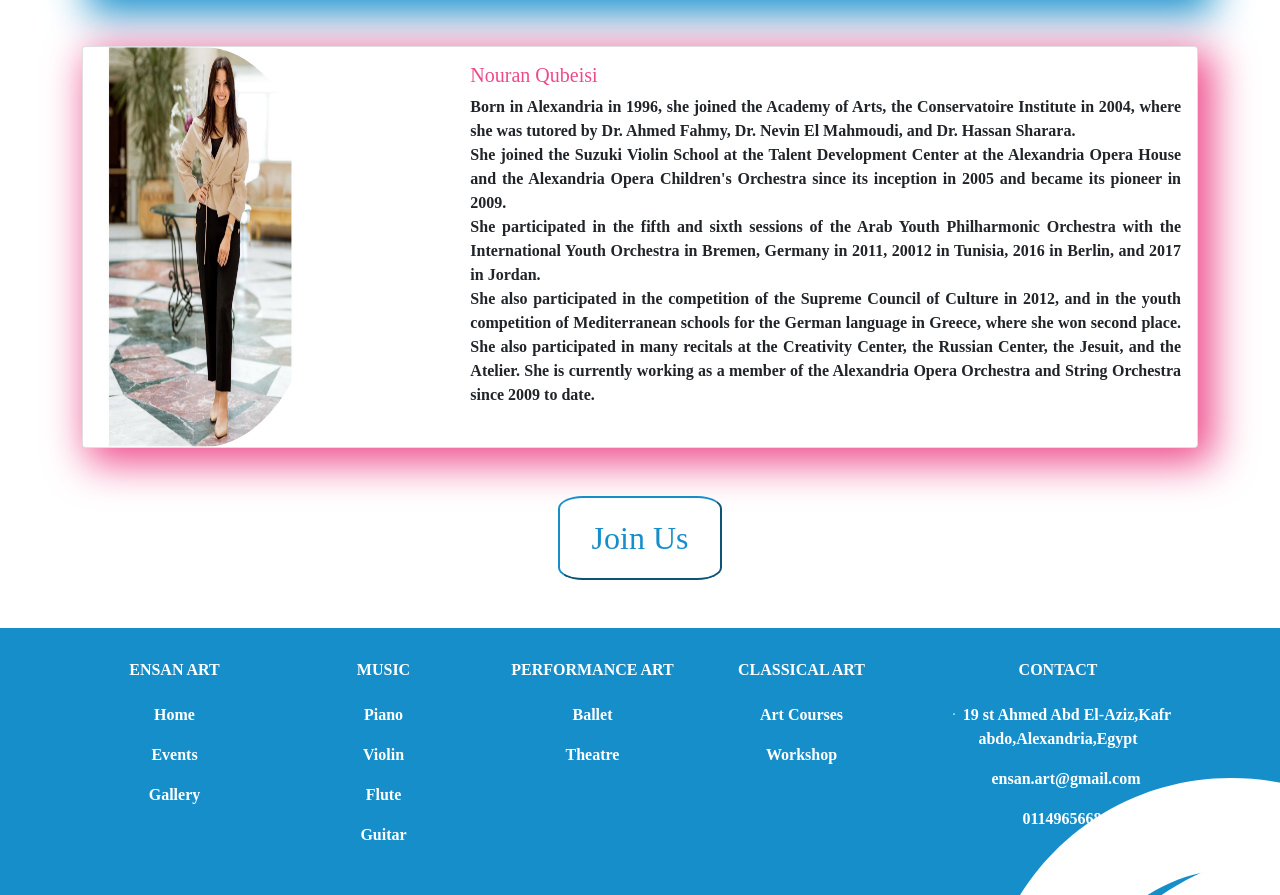
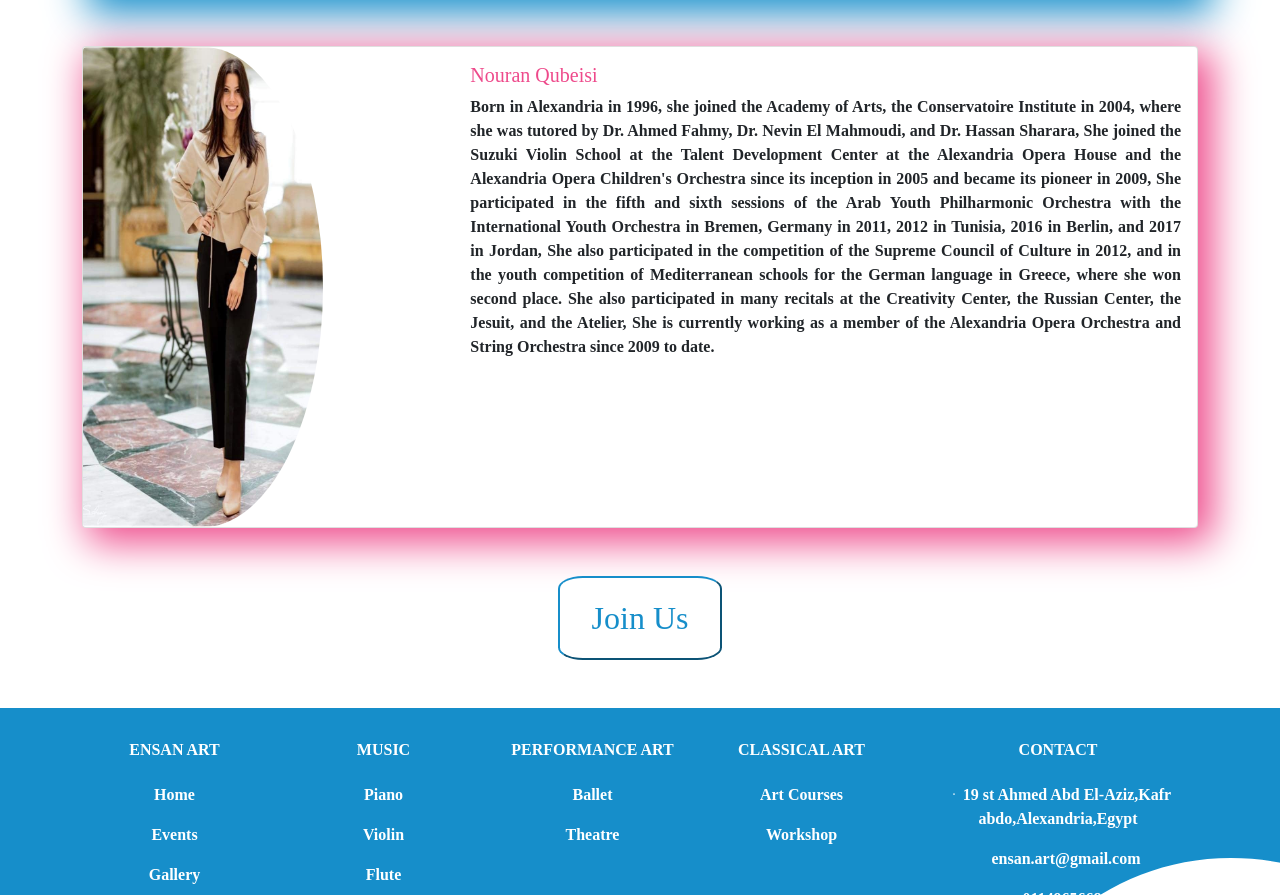
Before and after one commit to sandra-girgis/GP-front, a React (Create React App) app in the folder frontend/: page /violin in a window 1280 px wide. Shown: the part 2637-3532 px from the top of the page. Built offline with nearby package versions, Linux system fonts and the light colour scheme; a web font is replaced by a local one.

Commit message:
change in pages

```diff
--- a/frontend/src/Pages/Ballet.js
+++ b/frontend/src/Pages/Ballet.js
@@ -120,7 +120,7 @@ export const Ballet = () => {
             <div className="col-md-4">
               <img
                 src={img1}
-                className="img-fluid rounded-start rounded-circle flute"
+                className="img-fluid rounded-start rounded-circle flut"
                 style={{ width: "15rem" }}
                 alt="instractors"
               />
--- a/frontend/src/Pages/Violin.js
+++ b/frontend/src/Pages/Violin.js
@@ -198,7 +198,7 @@ export const Violin = () => {
             <div className="col-md-4">
               <img
                 src={img11}
-                className="img-fluid rounded-start rounded-circle flut"
+                className="img-fluid rounded-start rounded-circle flute"
                 style={{ width: "15rem" }}
                 alt="instractors"
               />
@@ -209,10 +209,11 @@ export const Violin = () => {
                 Nouran Qubeisi
                 </h5>
                 <p className="card-text desc">
-                Born in Alexandria in 1996, she joined the Academy of Arts, the Conservatoire Institute in 2004, where she was tutored by Dr. Ahmed Fahmy, Dr. Nevin El Mahmoudi, and Dr. Hassan Sharara.<br></br>
-She joined the Suzuki Violin School at the Talent Development Center at the Alexandria Opera House and the Alexandria Opera Children's Orchestra since its inception in 2005 and became its pioneer in 2009.<br></br>
-She participated in the fifth and sixth sessions of the Arab Youth Philharmonic Orchestra with the International Youth Orchestra in Bremen, Germany in 2011, 20012 in Tunisia, 2016 in Berlin, and 2017 in Jordan.<br></br>
-She also participated in the competition of the Supreme Council of Culture in 2012, and in the youth competition of Mediterranean schools for the German language in Greece, where she won second place. She also participated in many recitals at the Creativity Center, the Russian Center, the Jesuit, and the Atelier.
+                Born in Alexandria in 1996, she joined the Academy of Arts, the Conservatoire Institute in 2004, where she was tutored by Dr. Ahmed Fahmy, Dr. Nevin El Mahmoudi, and Dr. Hassan Sharara,
+She joined the Suzuki Violin School at the Talent Development Center at the Alexandria Opera House and the Alexandria Opera Children's Orchestra since its inception in 2005 and became its pioneer in 2009,
+She participated in the fifth and sixth sessions of the Arab Youth Philharmonic Orchestra with the International Youth Orchestra in Bremen, Germany in 2011, 2012 in Tunisia, 2016 in Berlin, and 2017 in Jordan,
+She also participated in the competition of the Supreme Council of Culture in 2012, and in the youth competition of Mediterranean schools for the German language in Greece, where she won second place.
+She also participated in many recitals at the Creativity Center, the Russian Center, the Jesuit, and the Atelier,
 She is currently working as a member of the Alexandria Opera Orchestra and String Orchestra since 2009 to date.
 
                 </p>
```
Also changed, not shown: frontend/src/images/i3.jpg.
